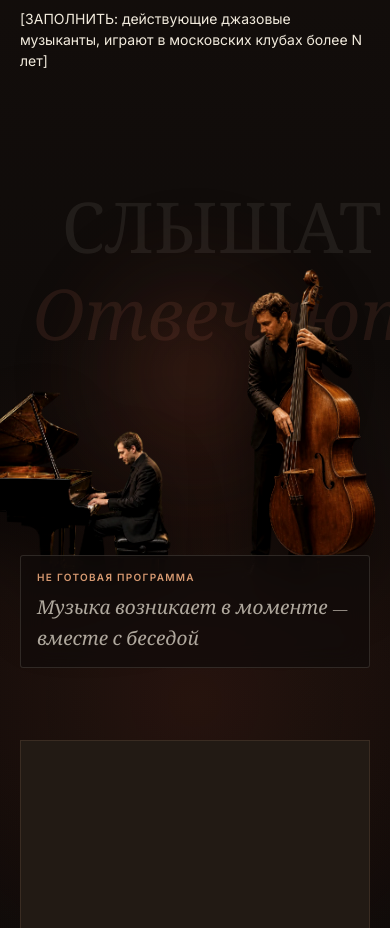
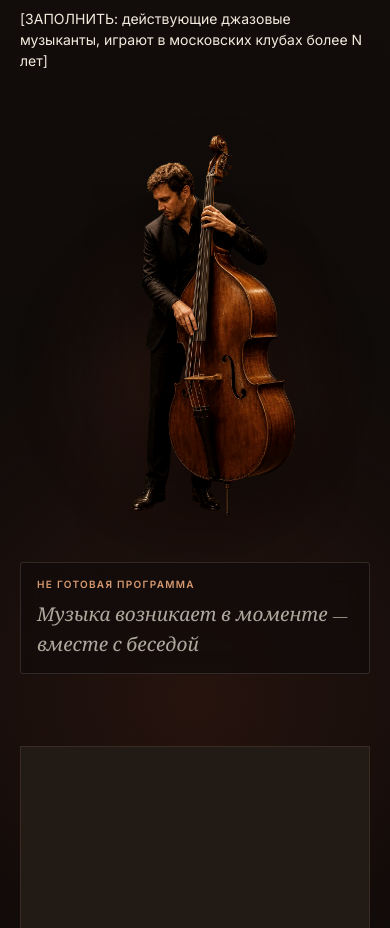
Before and after one commit to vbondarenko7/kontrapunkt, a Next.js app in the folder Джаз вечер. /Лендинг версия C/: page / in a window 390 px wide. Shown: the part 6800-7728 px from the top of the page. Built offline with nearby package versions, Linux system fonts and the light colour scheme.

Commit message:
fix mobile musicians composition

```diff
--- a/Джаз вечер. /Лендинг версия C/app/globals.css
+++ b/Джаз вечер. /Лендинг версия C/app/globals.css
@@ -2484,46 +2484,53 @@ footer p:last-child {
   }
 
   .ensemble-stage {
-    height: 540px;
+    display: grid;
+    justify-items: center;
+    height: auto;
     margin-top: 52px;
   }
 
-  .ensemble-words {
-    top: 13%;
-    font-size: clamp(57px, 18vw, 78px);
-    line-height: 0.75;
-  }
-
-  .ensemble-words span:last-child {
-    margin-top: 0.58em;
-  }
-
+  .ensemble-words,
   .ensemble-pianist {
-    bottom: 67px;
-    left: -42%;
-    width: 126%;
+    display: none;
   }
 
   .ensemble-bassist {
-    right: -10%;
-    bottom: 63px;
-    width: 65%;
+    position: relative;
+    right: auto;
+    bottom: auto;
+    width: min(78%, 300px);
+    max-height: 430px;
   }
 
   .ensemble-note {
-    right: 50%;
-    bottom: 0;
+    position: relative;
+    right: auto;
+    bottom: auto;
     align-items: flex-start;
     flex-direction: column;
     gap: 8px;
     width: 100%;
+    margin-top: 24px;
     padding: 13px 16px;
     border-radius: 3px;
+    transform: none;
   }
 
   .ensemble-note strong {
     font-size: 19px;
     text-align: left;
+  }
+
+  .musicians-section[data-motion-ready="true"] .ensemble-bassist,
+  .musicians-section[data-motion-ready="true"] .ensemble-note {
+    opacity: 1;
+    transform: none;
+  }
+
+  .musicians-section[data-active="true"] .ensemble-bassist,
+  .musicians-section[data-active="true"] .ensemble-note {
+    animation: none;
   }
 
   .host-profile {
```
